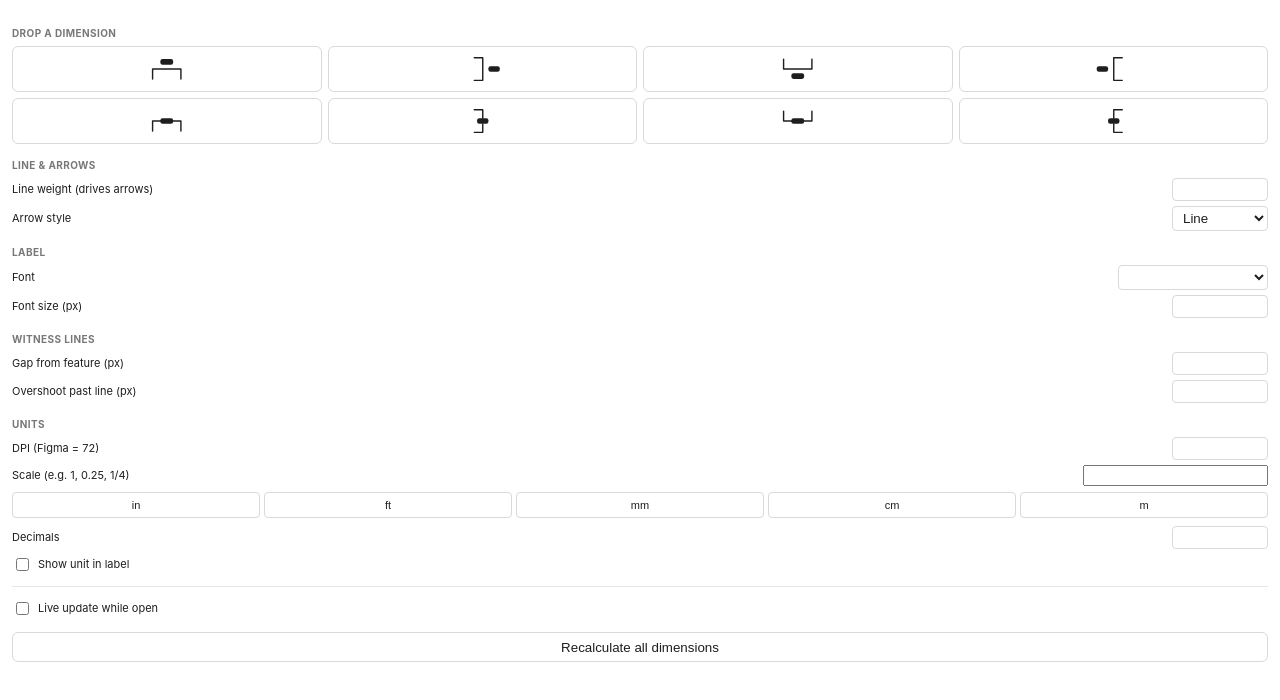
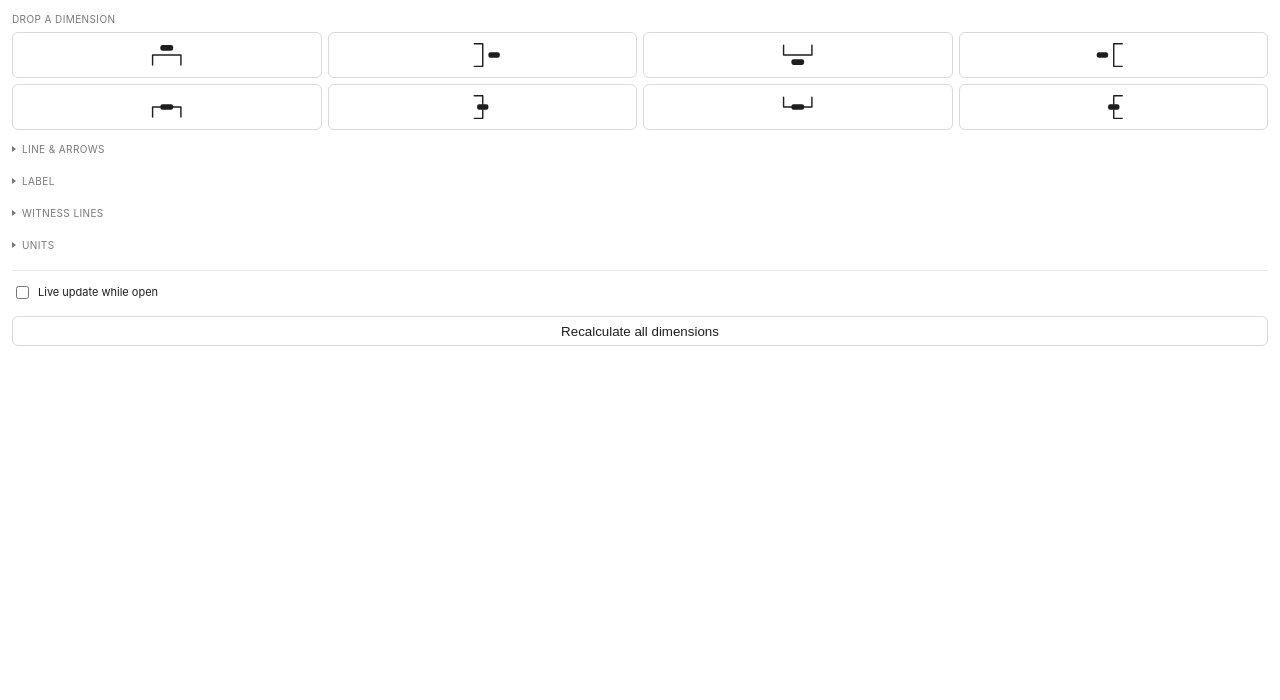
Before and after one commit to HumanCrafted/figma-dims, a website: page ui.html in a window 1280 px wide. Drawn offline with Linux system fonts and the light colour scheme.

Commit message:
Rename to Dims, logo, UI polish: collapsible sections, auto-resize
- Rename plugin to "Dims" (manifest) / figma-dims (package.json).
- Add logo.svg (dark badge + dimension mark) as the publish-icon source. The
  Figma title-bar icon can only be set at publish time, not via API/manifest/CSS.
- UI: drop the in-widget brand header; "Drop a dimension" is a fixed heading
  with the variant grid always visible; the four settings sections (Line &
  arrows, Label, Witness lines, Units) are collapsible <details>, collapsed by
  default.
- Auto-resize the plugin window to its content (measured from the last element's
  offset, since body stretches to the iframe) on load and on every section
  toggle, via a resize message -> figma.ui.resize.
- "Line weight (drives arrows)" -> "Line weight"; text fields narrowed to a
  consistent 64px, right-justified, with the Scale field padded to match the
  number-input spinner gutter.

Co-Authored-By: Claude Opus 4.8 <noreply@anthropic.com>

```diff
--- a/package.json
+++ b/package.json
@@ -1,5 +1,5 @@
 {
-  "name": "dimension-tool",
+  "name": "figma-dims",
   "version": "0.1.0",
   "scripts": {
     "build": "tsc -p tsconfig.json",
--- a/ui.html
+++ b/ui.html
@@ -6,7 +6,24 @@
     margin: 0; padding: 12px;
     color: var(--figma-color-text, #1e1e1e);
   }
-  h4 { margin: 14px 0 6px; font-size: 10px; text-transform: uppercase; letter-spacing: .04em; opacity: .6; }
+  /* Non-collapsible section heading (matches the collapsible summaries, minus the caret). */
+  .sectitle { margin: 0 0 6px; font-size: 10px; text-transform: uppercase; letter-spacing: .04em; opacity: .6; }
+
+  /* Collapsible section: <details class="sec"> with a <summary> styled like the old h4. */
+  .sec { margin: 0; }
+  .sec > summary {
+    list-style: none; cursor: pointer; user-select: none;
+    margin: 12px 0 6px; font-size: 10px; text-transform: uppercase; letter-spacing: .04em; opacity: .6;
+    display: flex; align-items: center; gap: 6px;
+  }
+  .sec > summary::-webkit-details-marker { display: none; }
+  .sec > summary::before {
+    content: ""; width: 0; height: 0; flex: none;
+    border-left: 4px solid currentColor; border-top: 3px solid transparent; border-bottom: 3px solid transparent;
+    transition: transform .12s ease;
+  }
+  .sec[open] > summary::before { transform: rotate(90deg); }
+
   .grid { display: grid; grid-template-columns: repeat(4, 1fr); gap: 6px; margin-bottom: 4px; }
   .grid button {
     height: 46px; padding: 5px; cursor: pointer;
@@ -21,15 +38,19 @@
   }
   .grid button:active { background: var(--figma-color-bg-brand-tertiary, #e5f4ff); }
   .grid svg { width: 100%; height: 100%; display: block; }
-  .row { display: flex; align-items: center; justify-content: space-between; margin: 5px 0; }
+
+  .row { display: flex; align-items: center; justify-content: space-between; gap: 8px; margin: 5px 0; }
   .row label { flex: 1; }
-  .row input[type=number], .row select {
-    width: 96px; padding: 3px 6px; text-align: right;
-    border: 1px solid var(--figma-color-border, #d9d9d9);
+  .row input, .row select {
+    padding: 3px 6px; border: 1px solid var(--figma-color-border, #d9d9d9);
     border-radius: 4px; background: var(--figma-color-bg, #fff); color: inherit;
   }
-  .row select { text-align: left; }
-  #fontFamily { width: 150px; }
+  .row input { width: 64px; text-align: right; }
+  .row select { width: 120px; text-align: left; }
+  /* Scale is a text field (accepts "1/4") so it has no spinner. Reserve the same right
+     gutter the number spinners occupy so its value lines up with the other fields. */
+  #scale { padding-right: 22px; }
+
   .seg { display: flex; gap: 4px; margin: 6px 0 8px; }
   .seg button {
     flex: 1; height: 26px; cursor: pointer; font-size: 11px;
@@ -39,7 +60,6 @@
   .seg button.active {
     background: var(--figma-color-bg-brand, #0d99ff); color: #fff; border-color: transparent;
   }
-  .caption { font-size: 10px; opacity: .55; margin: 2px 0 0; line-height: 1.35; }
   .check { display: flex; align-items: center; gap: 6px; margin: 6px 0; }
   .full { width: 100%; height: 30px; cursor: pointer; margin-top: 8px;
     border: 1px solid var(--figma-color-border, #d9d9d9); border-radius: 6px;
@@ -48,11 +68,12 @@
   hr { border: none; border-top: 1px solid var(--figma-color-border, #e6e6e6); margin: 12px 0; }
 </style>
 
-<h4>Drop a dimension</h4>
+<div class="sectitle">Drop a dimension</div>
 <div class="grid" id="variants"></div>
 
-<h4>Line &amp; arrows</h4>
-<div class="row"><label>Line weight (drives arrows)</label><input type="number" id="thickness" step="0.25" min="0.25"></div>
+<details class="sec">
+  <summary>Line &amp; arrows</summary>
+  <div class="row"><label>Line weight</label><input type="number" id="thickness" step="0.25" min="0.25"></div>
   <div class="row"><label>Arrow style</label>
     <select id="arrowStyle">
       <option value="ARROW_LINES">Line</option>
@@ -62,16 +83,22 @@
       <option value="DIAMOND_FILLED">Diamond</option>
     </select>
   </div>
+</details>
 
-<h4>Label</h4>
+<details class="sec">
+  <summary>Label</summary>
   <div class="row"><label>Font</label><select id="fontFamily"></select></div>
   <div class="row"><label>Font size (px)</label><input type="number" id="fontSize" step="1" min="4"></div>
+</details>
 
-<h4>Witness lines</h4>
+<details class="sec">
+  <summary>Witness lines</summary>
   <div class="row"><label>Gap from feature (px)</label><input type="number" id="witnessGap" step="1" min="0"></div>
   <div class="row"><label>Overshoot past line (px)</label><input type="number" id="witnessOvershoot" step="1" min="0"></div>
+</details>
 
-<h4>Units</h4>
+<details class="sec">
+  <summary>Units</summary>
   <div class="row"><label>DPI (Figma = 72)</label><input type="number" id="dpi" step="1" min="1"></div>
   <div class="row"><label>Scale (e.g. 1, 0.25, 1/4)</label><input type="text" id="scale" inputmode="text"></div>
   <div class="seg" id="unit">
@@ -83,6 +110,7 @@
   </div>
   <div class="row"><label>Decimals</label><input type="number" id="decimals" step="1" min="0" max="4"></div>
   <div class="check"><input type="checkbox" id="showUnit"><label for="showUnit">Show unit in label</label></div>
+</details>
 
 <hr>
 <div class="check"><input type="checkbox" id="live"><label for="live">Live update while open</label></div>
@@ -184,6 +212,19 @@
 
   el('recalc').onclick = () => parent.postMessage({ pluginMessage: { type: 'recalc' } }, '*');
 
+  // Resize the plugin window to fit the content, so collapsing sections actually shrinks it.
+  // Measure from the last element's layout offset (not body's box, which can stretch to the
+  // iframe height and never report the shorter content height).
+  function syncHeight() {
+    requestAnimationFrame(() => {
+      const last = el('recalc');
+      const h = Math.ceil(last.offsetTop + last.offsetHeight) + 12; // + body bottom padding
+      parent.postMessage({ pluginMessage: { type: 'resize', height: h } }, '*');
+    });
+  }
+  document.querySelectorAll('.sec').forEach((d) => d.addEventListener('toggle', syncHeight));
+  syncHeight();
+
   onmessage = (e) => {
     const msg = e.data.pluginMessage;
     if (msg && msg.type === 'init') {
```
Also changed, not shown: CLAUDE.md (+16 -6 lines), code.js (+9 -1 lines), code.ts (+8 -1 lines), logo.svg (added), manifest.json. Lines whose indentation alone changed are shown as unchanged.
